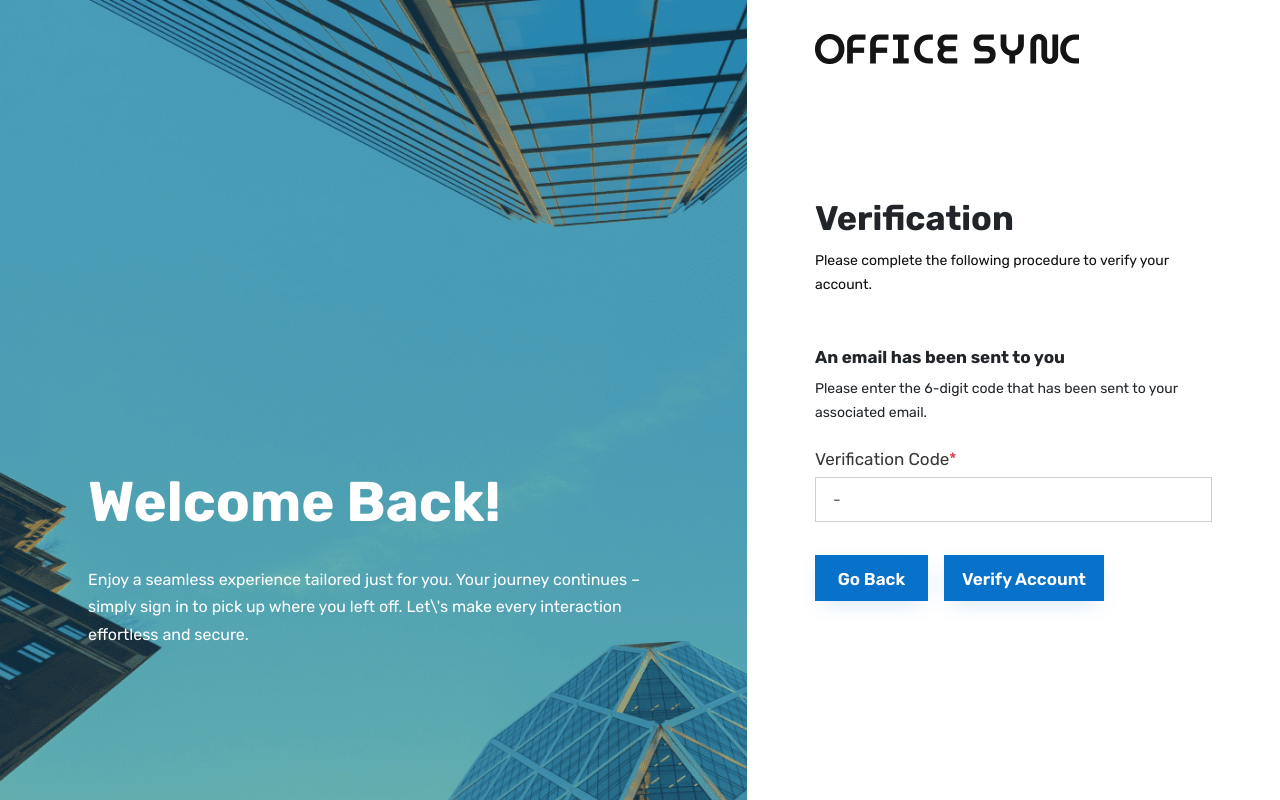
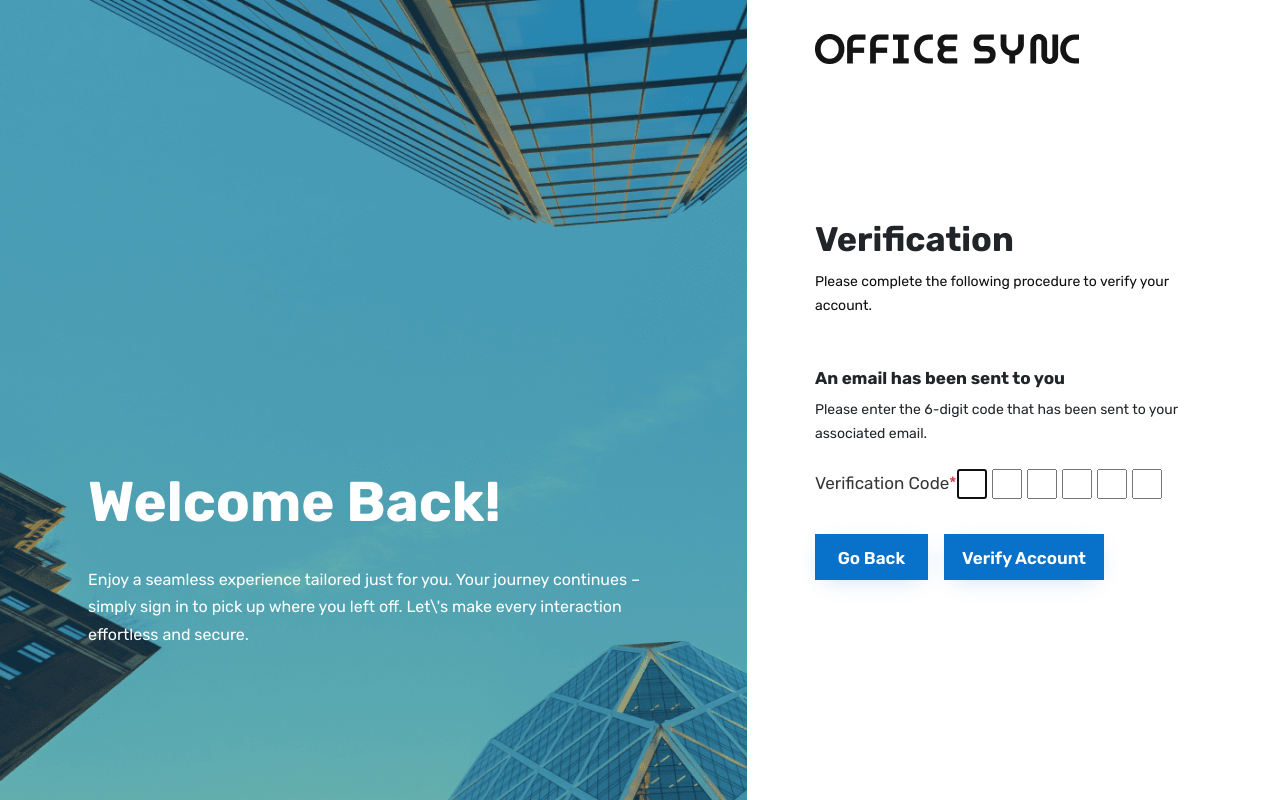
Before and after one commit to developerarjun/officesync-ui-react, a React (Vite) app: page /confirm-security-code in a window 1280 px wide. Built offline with nearby package versions, Linux system fonts and the light colour scheme.

Commit message:
security code confirmation boxes update designing is still left will work on that later

```diff
--- a/src/app/modules/auth/confirm-security-code/ConfirmSecurityCodePage.tsx
+++ b/src/app/modules/auth/confirm-security-code/ConfirmSecurityCodePage.tsx
@@ -1,7 +1,7 @@
 import { FormProvider, useForm } from "react-hook-form";
+import { useEffect } from "react";
 import { useNavigate } from "react-router-dom";
-import { CONFIM_SECURITY_CODE_FORM_FIELD } from "../login/data-access/models/confirm-security-code.model";
-import InputComponent from "../../../shared/components/input/input.component";
+import React, { useState, useRef } from 'react';
 import AuthContentComponent from "../ui/auth-content.component";
 import ButtonComponent from "../../../shared/components/button/ButtonComponent";
 
@@ -9,6 +9,51 @@ function ConfirmSecurityCodePage() {
   const methods = useForm();
   const navigate = useNavigate();
 
+  const [inputValues, setInputValues] = useState(['', '', '', '', '', '']);
+  const inputRefs = useRef<HTMLInputElement[]>(Array(6).fill(null));
+
+
+
+  useEffect(() => {
+    // Focus on the first input field when the component mounts
+    inputRefs.current[0].focus();
+  }, []);
+
+  const handleChange = (index: number, event: React.ChangeEvent<HTMLInputElement>) => {
+    const { value } = event.target;
+    const newInputValues = [...inputValues];
+    newInputValues[index] = value;
+    setInputValues(newInputValues);
+    if (value && index < 5) {
+      inputRefs.current[index + 1].focus();
+    }
+  };
+
+  const handlePaste = (event: React.ClipboardEvent<HTMLInputElement>)  => {
+    event.preventDefault();
+    const pasteData = event.clipboardData.getData('text');
+    const pasteDigits = pasteData.split('').slice(0, 6);
+    const newInputValues = [...inputValues];
+    pasteDigits.forEach((digit, index) => {
+      newInputValues[index] = digit;
+    });
+    setInputValues(newInputValues);
+    inputRefs.current[5].focus();
+  };
+
+  const handleKeyDown = (index: number, event: React.KeyboardEvent<HTMLInputElement>) => {
+    if (event.key === 'Backspace' && !inputValues[index] && index > 0) {
+      setInputValues(prevValues => {
+        const newValues = [...prevValues];
+        newValues[index - 1] = '';
+        return newValues;
+      });
+      inputRefs.current[index - 1].focus();
+    }
+  };
+
+
+//handle submit
   const onSubmit = methods.handleSubmit(data => {
     console.log(data);
     methods.reset();
@@ -53,7 +98,20 @@ function ConfirmSecurityCodePage() {
                             <div className="mb-3">
                                 <label htmlFor="email" className="form-label">Verification Code
                                     <span className="text-danger">*</span></label>
-                                    <InputComponent {...CONFIM_SECURITY_CODE_FORM_FIELD[0]} />
+                                    {/* <InputComponent {...CONFIM_SECURITY_CODE_FORM_FIELD[0]} /> */}
+                                    {inputValues.map((value, index) => (
+                                    <input
+                                        key={index}
+                                        type="text"
+                                        maxLength={1}
+                                        value={value}
+                                        onChange={(event) => handleChange(index, event)}
+                                        onKeyDown={(event) => handleKeyDown(index, event)}
+                                        onPaste={handlePaste}
+                                        ref={(inputRef) => (inputRefs.current[index] = inputRef!)}
+                                        style={{ width: '30px', marginRight: '5px' }}
+                                    />
+                                    ))}
                             </div>
                             <ButtonComponent btnName="Go Back" className="btn btn-primary" btnType="submit" isDisabled={false}></ButtonComponent>
                             <ButtonComponent btnName="Verify Account" className="btn btn-primary mx-3" btnType="submit" isDisabled={false}></ButtonComponent>
```
